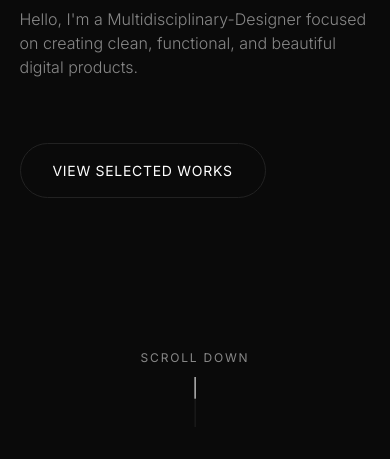
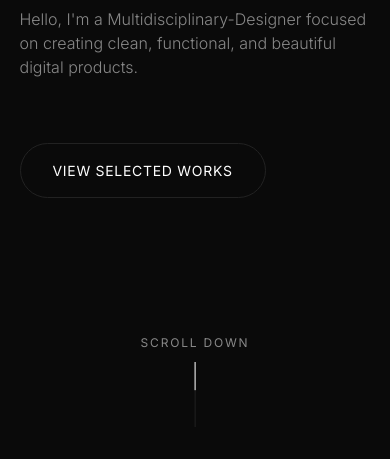
Before and after one commit to line9127/designer_portfolio, a plain HTML site: page index.html in a window 390 px wide. Shown: the part 385-844 px from the top of the page. Drawn offline with Linux system fonts and the light colour scheme.

Commit message:
[SCROLL DOWN] 인디케이터 라인 모션의 상하 길이를 확장
Viewed style.css:190-235
Edited style.css
Viewed style.css:430-470
Edited style.css
Browser task: "Verify Lengthened Scroll Indicator"
Viewed desktop_hero_scroll_line_1788355377745.png:1-800
Viewed mobile_hero_scroll_line_1788355381139.png:1-800

**[SCROLL DOWN] 인디케이터 라인 모션의 상하 길이를 확장**하여 더 세련되고 시원한 느낌을 주도록 수정했습니다.

---

### 🛠️ 변경 내용
- **데스크톱 라인 길이**: 기존 `50px` ➡️ **`80px`**로 확장하여 스크롤 유도 모션이 더 길고 우아하게 흐르도록 조정했습니다.
- **모바일 라인 길이**: 모바일 뷰포트 비율에 맞춰 **`65px`**로 균형감 있게 적용했습니다.

---

### 📁 수정된 파일
- [style.css](file:///d:/20260419_antigravity/20260419_gemini_3_website/style.css): `.hero-scroll-indicator .line` 높이 값 업데이트 (`80px` 및 모바일 미디어 쿼리 `65px`)

```diff
--- a/style.css
+++ b/style.css
@@ -216,7 +216,7 @@ a:hover {
 
 .hero-scroll-indicator .line {
     width: 1px;
-    height: 50px;
+    height: 80px;
     background-color: var(--border-color);
     position: relative;
     overflow: hidden;
@@ -468,6 +468,10 @@ a:hover {
         /* Disable custom cursor on mobile */
     }
 
+    .hero-scroll-indicator .line {
+        height: 65px;
+    }
+
     body {
         cursor: auto;
     }
```
